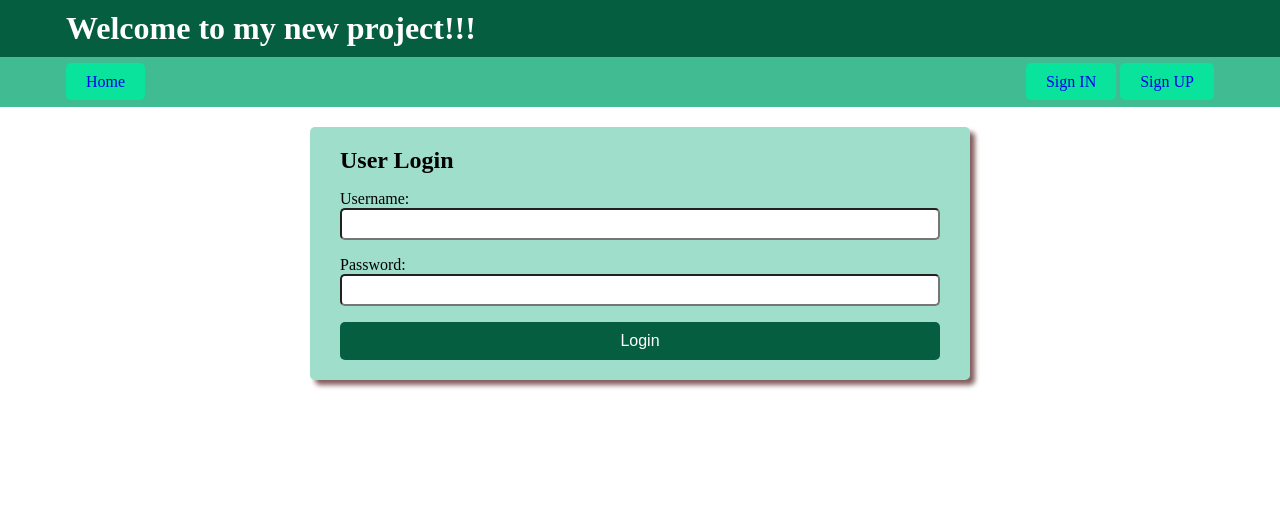
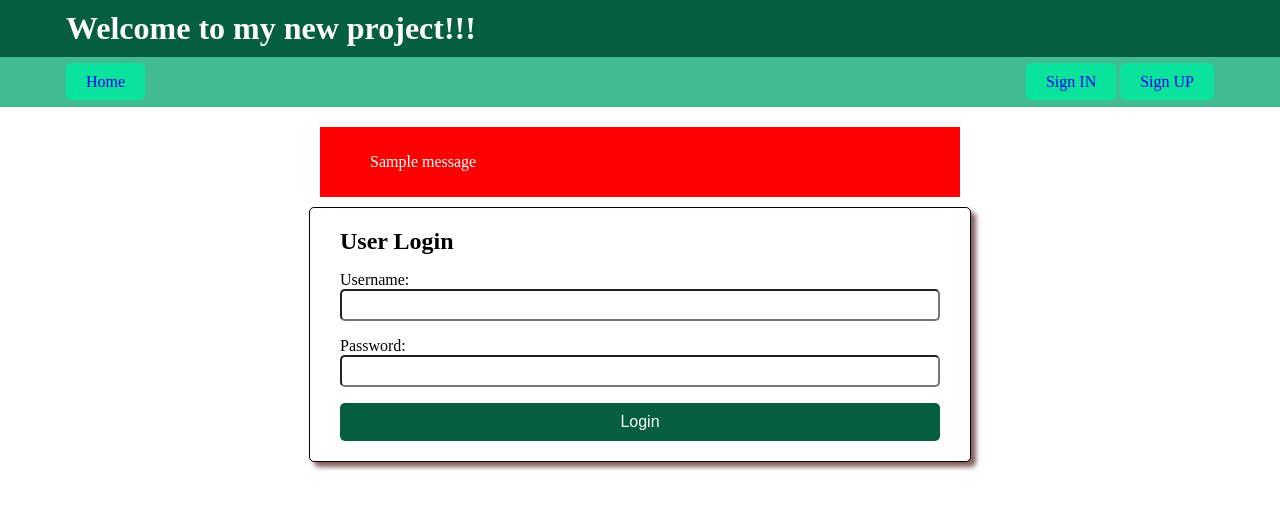
Before and after one commit to skltoha/dj_custom_regi_01, a Django app: page /login/ in a window 1280 px wide. Shown: the top 510 px of the page. Run offline with Django 4.2, Linux system fonts and the light colour scheme; tables that the repository leaves empty hold one stand-in row (values such as "Sample post"); one stand-in notice (Sample message) is shown.

Commit message:
user login message create

```diff
--- a/user/static/user/css/style.css
+++ b/user/static/user/css/style.css
@@ -67,10 +67,11 @@ a {
 .form-center {
   width: min(600px, 100% - 5rem);
   margin-inline: auto;
-  background-color: rgb(159, 222, 203);
+  background-color: rgb(255, 255, 255);
   box-shadow: 5px 5px 5px rgb(131, 93, 93);
   padding: 20px 30px;
   border-radius: 5px;
+  border: 1px solid black;
 }
 
 /* styles.css */
--- a/user/templates/login.html
+++ b/user/templates/login.html
@@ -1,4 +1,18 @@
 {% extends 'base.html' %} {% block context %}
+
+<div class="container">
+  <div class="message-box">
+    {% if messages %}
+    <div class="message">
+      <ul>
+        {% for message in messages %}
+        <li>{{ message }}</li>
+        {% endfor %}
+      </ul>
+    </div>
+    {% endif %}
+  </div>
+</div>
 
 <div class="form-center">
   <h2>User Login</h2>
--- a/user/views.py
+++ b/user/views.py
@@ -29,18 +29,22 @@ def register_user(request):
     if request.method == 'POST':
         form = UserRegistrationForm(request.POST)
         if form.is_valid():
+            firstName = form.cleaned_data['first_name']
+            lsatName = form.cleaned_data['last_name']
             username = form.cleaned_data['username']
-            hashed_password = make_password(form.cleaned_data['password'])
+            input_password = form.cleaned_data['password']
+            hashed_password = make_password(input_password)
             fromemail = form.cleaned_data['email']
+            doB = form.cleaned_data['dob']
             verify_code_generate = code()
 
             new_user = user(
-                first_name=form.cleaned_data['first_name'],
-                last_name=form.cleaned_data['last_name'],
+                first_name= firstName,
+                last_name=lsatName,
                 username=username,
                 email=fromemail,
                 password=hashed_password,
-                dob=form.cleaned_data['dob'],
+                dob=doB,
                 isActive=False,
                 isVerify=False,
                 verify_code=verify_code_generate,
@@ -53,7 +57,7 @@ def register_user(request):
 
             subject = 'Welcome to Our DjProject'
 
-            message = f'Hi {form.cleaned_data["first_name"]},\n\nEnter the 6-digit code below to verify your identity and regain access to your Django Project account.! \n\n {verify_code_generate} \n\n Thanks for helping us keep your account secure. The Django eShikhon Team'
+            message = f'Hi {firstName} {lsatName},\n\nEnter the 6-digit code below to verify your identity and regain access to your Django Project account.! \n\n {verify_code_generate} \n\n Thanks for helping us keep your account secure. The Django eShikhon Team'
             from_email = settings.EMAIL_HOST_USER
             recipient_list = [fromemail,]
 
@@ -85,9 +89,11 @@ def user_login(request):
                     else:
                         return redirect('verify')
                 else:
-                    pass
+                    messages.error(request, 'passwor not matched')
+                    return redirect('login')
             except user.DoesNotExist:
-                return redirect('home')
+                messages.error(request, 'username not found')
+                return redirect('login')
 
     else:
         form = UserLoginForm()
```
Also changed, not shown: db.sqlite3.
